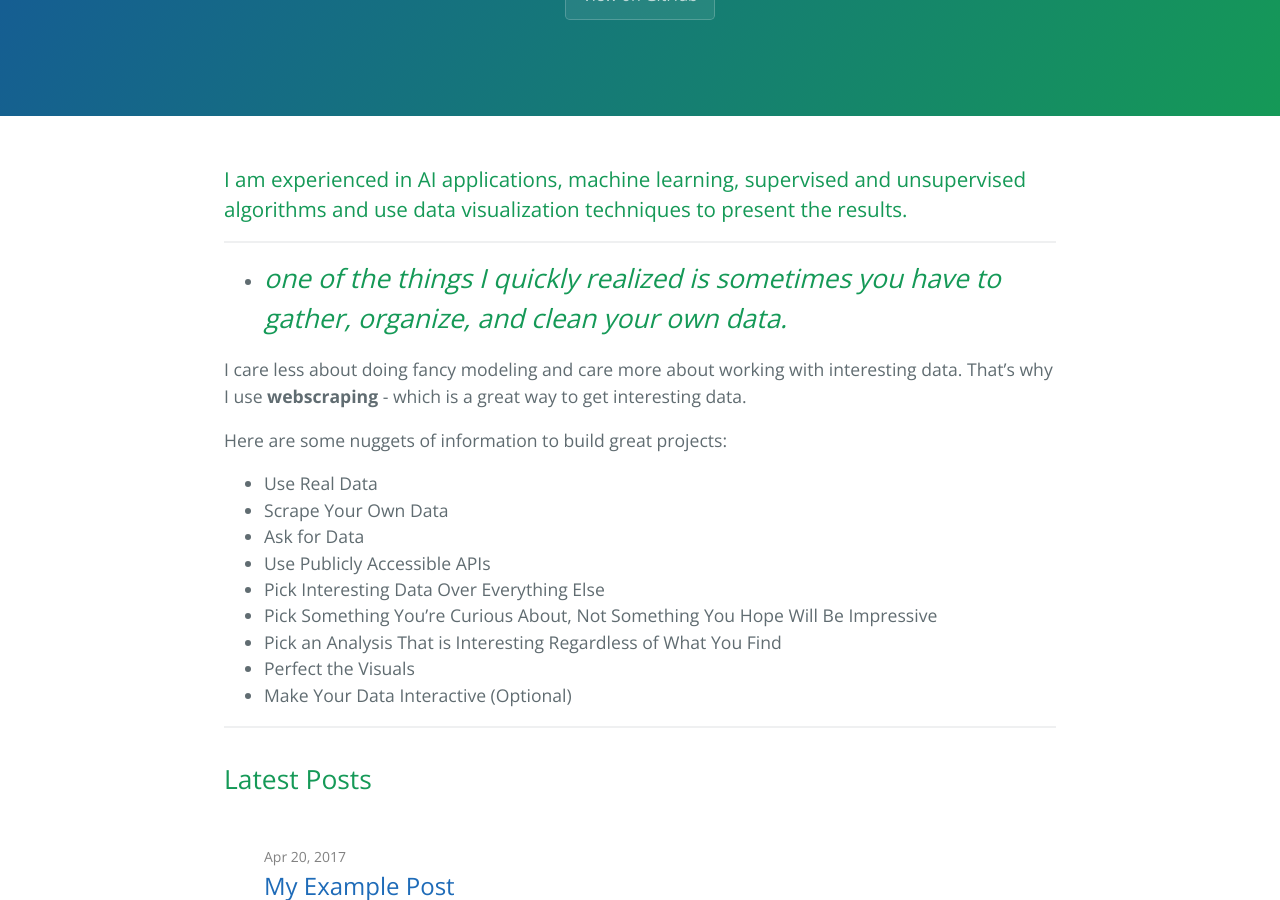
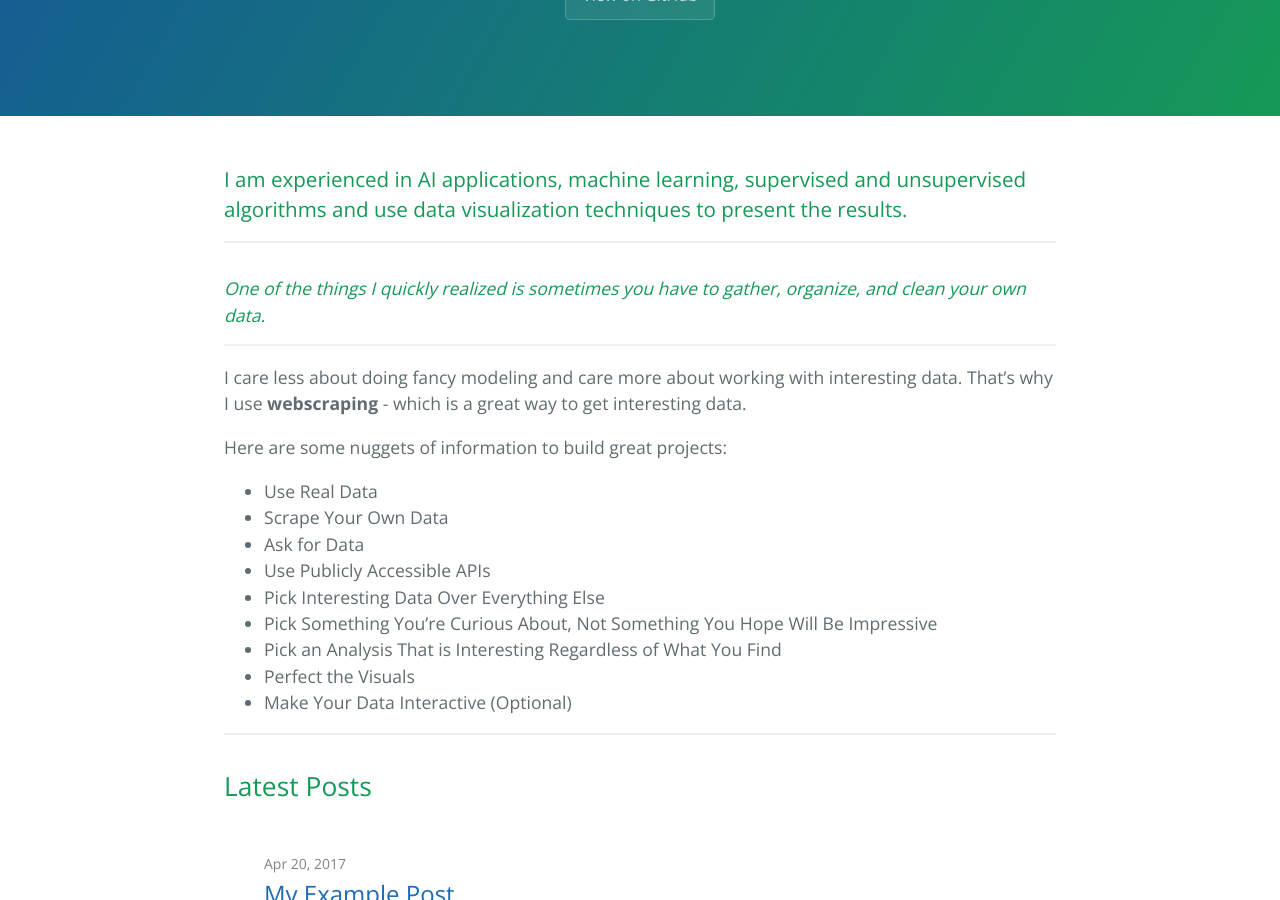
Before and after one commit to sarvade/my_portfolio, a Jekyll site: the page built from index.md, in a window 1280 px wide and 900 px high, scrolled down 323 px. Built offline with Jekyll 4.4.1, drawn with Linux system fonts in a browser that asks for light colours; our own code applies the rules of GitHub Pages for plain Markdown files.

```diff
--- a/index.md
+++ b/index.md
@@ -8,7 +8,7 @@ tagline: What I'm doing now?
 ### I am experienced in AI applications, machine learning, supervised and unsupervised algorithms and use data visualization techniques to present the results.
 
 ---
-- *one of the things I quickly realized is sometimes you have to gather, organize, and clean your own data.*
+#### *One of the things I quickly realized is sometimes you have to gather, organize, and clean your own data.*
 ---
 
 I care less about doing fancy modeling and care more about working with interesting data. That's why I use **webscraping** - which is a great way to get interesting data.
```
